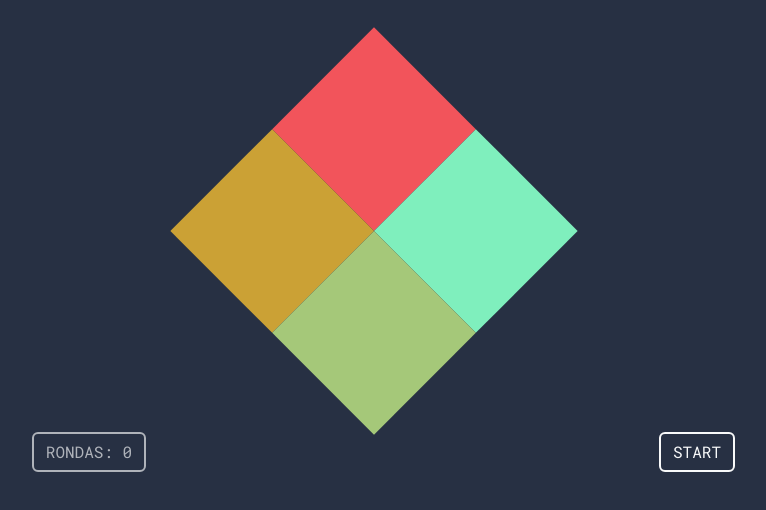
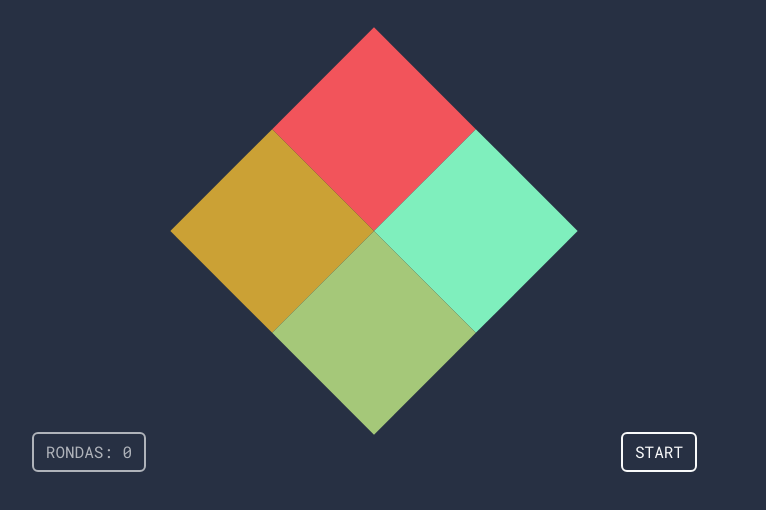
Before and after one commit to Iara-Pou/juego-simon-dice, a website: page index.html in a window 1280 px wide. Shown: the part 166-676 px from the top of the page, without its empty margins (266-1032 px from the left). Drawn offline with nearby package versions, Linux system fonts and the light colour scheme.

Commit message:
Elimina estilos para el botón empezar
Como ya no va a estar en la misma pantalla que el inicio, no es necesario darle profundidad, dado que no queda abajo del rombo del juego.

```diff
--- a/styles.css
+++ b/styles.css
@@ -20,11 +20,6 @@
     margin: 7% auto 3%;
 }
 
-#boton-empezar{
-    position: absolute;
-    z-index: 20;
-}
-
 .btn-outline-light{
     border-width: 2px;
 }
```
Also changed, not shown: index.html (+2 -1 lines).
